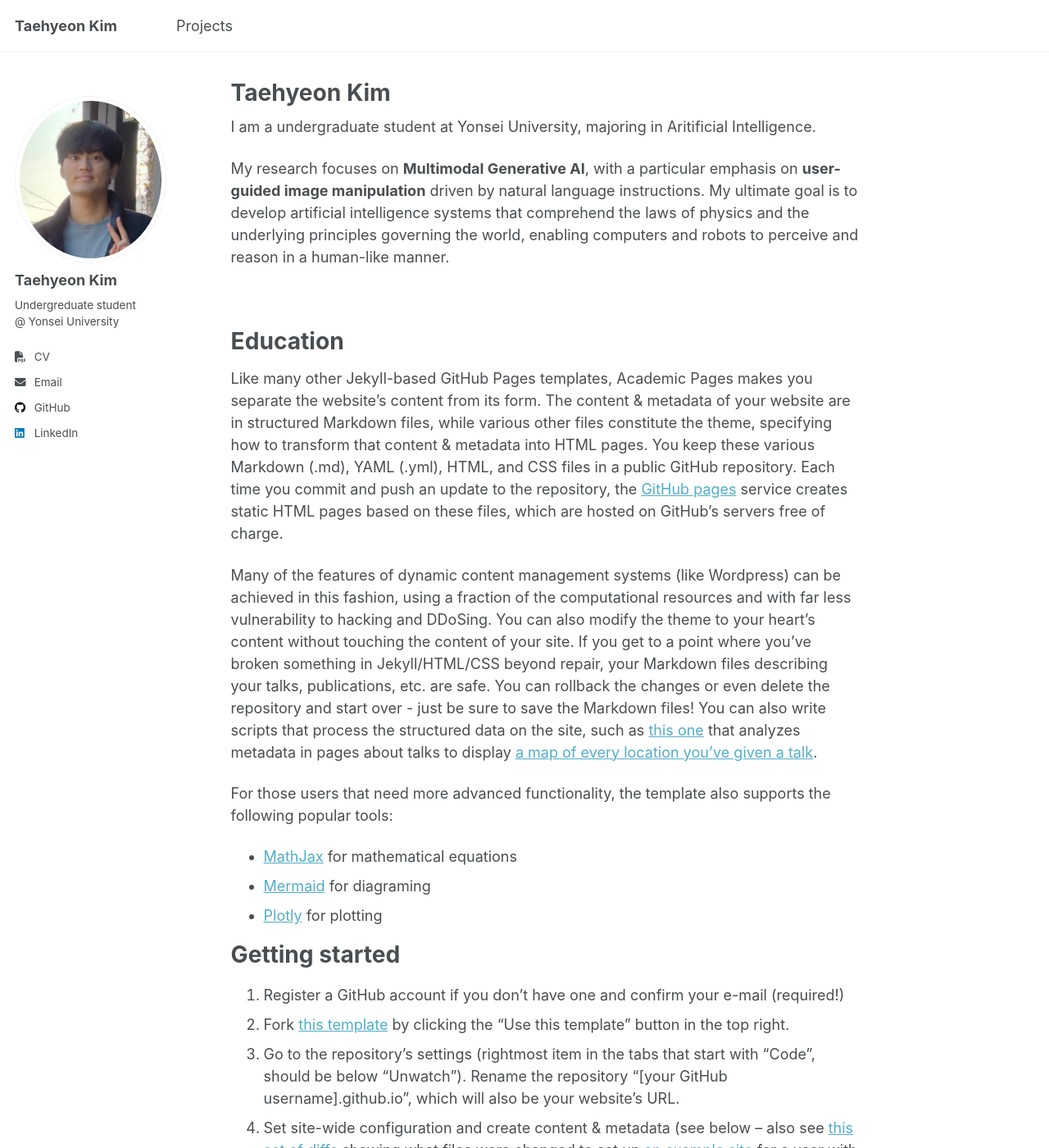
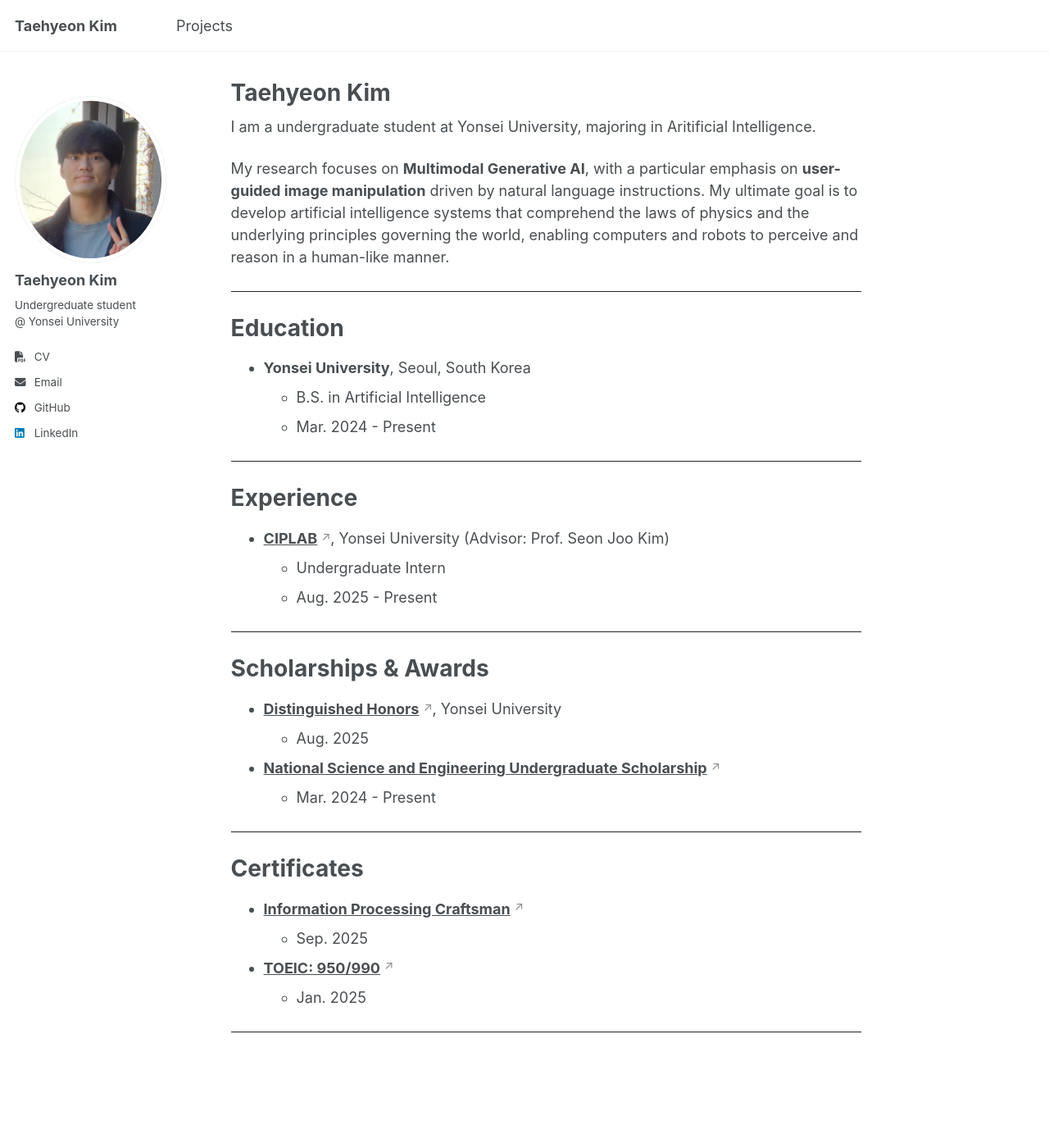
Before and after one commit to taehyeon-k/taehyeon-k.github.io, a Jekyll site: the page built from _pages/about.md, in a window 1280 px wide and 1400 px high. Shown: the whole window at 82% size. Built offline with Jekyll 4.4.1, drawn with Linux system fonts in a browser that asks for light colours; a script that is not in the unit is left out; some of the changed text lies outside the part shown.

Commit message:
about.md file changes

```diff
--- a/_data/navigation.yml
+++ b/_data/navigation.yml
@@ -10,6 +10,3 @@
 main:
   - title: "Projects"
     url: /projects/
-
- # - title: "CV"
- #   url: /cv/
--- a/_includes/head/custom.html
+++ b/_includes/head/custom.html
@@ -13,5 +13,5 @@
 <link rel="manifest" href="{{ base_path }}/images/manifest.json"/>
 <link rel="icon" href="/images/favicon.ico"/>
 <meta name="theme-color" content="#ffffff"/>
-
+<link rel="stylesheet" href="{{ '/assets/css/custom.css' | relative_url }}">
 <!-- end custom head snippets -->
--- a/_pages/about.md
+++ b/_pages/about.md
@@ -11,48 +11,37 @@ I am a undergraduate student at Yonsei University, majoring in Aritificial Intel
 
 My research focuses on **Multimodal Generative AI**, with a particular emphasis on **user-guided image manipulation** driven by natural language instructions. My ultimate goal is to develop artificial intelligence systems that comprehend the laws of physics and the underlying principles governing the world, enabling computers and robots to perceive and reason in a human-like manner.
 
-<br>
+<hr class="section-divider">
 
 Education
 ======
-Like many other Jekyll-based GitHub Pages templates, Academic Pages makes you separate the website's content from its form. The content & metadata of your website are in structured Markdown files, while various other files constitute the theme, specifying how to transform that content & metadata into HTML pages. You keep these various Markdown (.md), YAML (.yml), HTML, and CSS files in a public GitHub repository. Each time you commit and push an update to the repository, the [GitHub pages](https://pages.github.com/) service creates static HTML pages based on these files, which are hosted on GitHub's servers free of charge.
+- **Yonsei University**, Seoul, South Korea
+  - B.S. in Artificial Intelligence
+  - Mar. 2024 - Present
 
-Many of the features of dynamic content management systems (like Wordpress) can be achieved in this fashion, using a fraction of the computational resources and with far less vulnerability to hacking and DDoSing. You can also modify the theme to your heart's content without touching the content of your site. If you get to a point where you've broken something in Jekyll/HTML/CSS beyond repair, your Markdown files describing your talks, publications, etc. are safe. You can rollback the changes or even delete the repository and start over - just be sure to save the Markdown files! You can also write scripts that process the structured data on the site, such as [this one](https://github.com/academicpages/academicpages.github.io/blob/master/talkmap.ipynb) that analyzes metadata in pages about talks to display [a map of every location you've given a talk](https://academicpages.github.io/talkmap.html).
+<hr class="section-divider">
 
-For those users that need more advanced functionality, the template also supports the following popular tools:
-- [MathJax](https://www.mathjax.org/) for mathematical equations
-- [Mermaid](https://mermaid.js.org/) for diagraming
-- [Plotly](https://plotly.com/javascript/) for plotting
+Experience
+======
+- <a class="link-icon" href="https://www.ciplab.kr" target="_blank" rel="noopener">**CIPLAB**</a>, Yonsei University (Advisor: Prof. Seon Joo Kim)
+  - Undergraduate Intern
+  - Aug. 2025 - Present
 
-Getting started
+<hr class="section-divider">
+
+Scholarships & Awards
 ======
-1. Register a GitHub account if you don't have one and confirm your e-mail (required!)
-1. Fork [this template](https://github.com/academicpages/academicpages.github.io) by clicking the "Use this template" button in the top right.
-1. Go to the repository's settings (rightmost item in the tabs that start with "Code", should be below "Unwatch"). Rename the repository "[your GitHub username].github.io", which will also be your website's URL.
-1. Set site-wide configuration and create content & metadata (see below -- also see [this set of diffs](http://archive.is/3TPas) showing what files were changed to set up [an example site](https://getorg-testacct.github.io) for a user with the username "getorg-testacct")
-1. Upload any files (like PDFs, .zip files, etc.) to the files/ directory. They will appear at https://[your GitHub username].github.io/files/example.pdf.
-1. Check status by going to the repository settings, in the "GitHub pages" section
+- <a class="link-icon" href="https://www.yonsei.ac.kr/sc/277/subview.do" target="_blank" rel="noopener">**Distinguished Honors**</a>, Yonsei University
+  - Aug. 2025
+- <a class="link-icon" href="https://www.kosaf.go.kr/ko/scholar.do?pg=scholarship05_06_01&ttab1=0" target="_blank" rel="noopener">**National Science and Engineering Undergraduate Scholarship**</a>
+  - Mar. 2024 - Present
 
-Site-wide configuration
-------
-The main configuration file for the site is in the base directory in [_config.yml](https://github.com/academicpages/academicpages.github.io/blob/master/_config.yml), which defines the content in the sidebars and other site-wide features. You will need to replace the default variables with ones about yourself and your site's github repository. The configuration file for the top menu is in [_data/navigation.yml](https://github.com/academicpages/academicpages.github.io/blob/master/_data/navigation.yml). For example, if you don't have a portfolio or blog posts, you can remove those items from that navigation.yml file to remove them from the header.
+<hr class="section-divider">
 
-Create content & metadata
-------
-For site content, there is one Markdown file for each type of content, which are stored in directories like _publications, _talks, _posts, _teaching, or _pages. For example, each talk is a Markdown file in the [_talks directory](https://github.com/academicpages/academicpages.github.io/tree/master/_talks). At the top of each Markdown file is structured data in YAML about the talk, which the theme will parse to do lots of cool stuff. The same structured data about a talk is used to generate the list of talks on the [Talks page](https://academicpages.github.io/talks), each [individual page](https://academicpages.github.io/talks/2012-03-01-talk-1) for specific talks, the talks section for the [CV page](https://academicpages.github.io/cv), and the [map of places you've given a talk](https://academicpages.github.io/talkmap.html) (if you run this [python file](https://github.com/academicpages/academicpages.github.io/blob/master/talkmap.py) or [Jupyter notebook](https://github.com/academicpages/academicpages.github.io/blob/master/talkmap.ipynb), which creates the HTML for the map based on the contents of the _talks directory).
-
-**Markdown generator**
-
-The repository includes [a set of Jupyter notebooks](https://github.com/academicpages/academicpages.github.io/tree/master/markdown_generator
-) that converts a CSV containing structured data about talks or presentations into individual Markdown files that will be properly formatted for the Academic Pages template. The sample CSVs in that directory are the ones I used to create my own personal website at stuartgeiger.com. My usual workflow is that I keep a spreadsheet of my publications and talks, then run the code in these notebooks to generate the Markdown files, then commit and push them to the GitHub repository.
-
-How to edit your site's GitHub repository
-------
-Many people use a git client to create files on their local computer and then push them to GitHub's servers. If you are not familiar with git, you can directly edit these configuration and Markdown files directly in the github.com interface. Navigate to a file (like [this one](https://github.com/academicpages/academicpages.github.io/blob/master/_talks/2012-03-01-talk-1.md) and click the pencil icon in the top right of the content preview (to the right of the "Raw | Blame | History" buttons). You can delete a file by clicking the trashcan icon to the right of the pencil icon. You can also create new files or upload files by navigating to a directory and clicking the "Create new file" or "Upload files" buttons.
-
-Example: editing a Markdown file for a talk
-![Editing a Markdown file for a talk](/images/editing-talk.png)
-
-For more info
-------
-More info about configuring Academic Pages can be found in [the guide](https://academicpages.github.io/markdown/), the [growing wiki](https://github.com/academicpages/academicpages.github.io/wiki), and you can always [ask a question on GitHub](https://github.com/academicpages/academicpages.github.io/discussions). The [guides for the Minimal Mistakes theme](https://mmistakes.github.io/minimal-mistakes/docs/configuration/) (which this theme was forked from) might also be helpful.
+Certificates
+======
+- <a class="link-icon" href="https://www.q-net.or.kr/crf005.do?id=crf00503&jmCd=6921" target="_blank" rel="noopener">**Information Processing Craftsman**</a>
+  - Sep. 2025
+- <a class="link-icon" href="https://exam.toeic.co.kr/common/template/viewContents.php?contentsCode=19" target="_blank" rel="noopener">**TOEIC: 950/990**</a>
+  - Jan. 2025
+<hr class="section-divider">
--- a/_pages/projects.html
+++ b/_pages/projects.html
@@ -1,5 +1,5 @@
 ---
-layout: archive
+layout: projects
 title: "Projects"
 permalink: /projects/
 author_profile: true
--- /dev/null
+++ b/assets/css/custom.css
@@ -0,0 +1,48 @@
+/* Stronger section divider for <hr> */
+hr,
+.section-divider {
+  border: 0;
+  border-top: 1px solid #222; /* darker color, thinner line */
+  margin: 28px 0;
+}
+
+/* Darker but thinner bottom border for headings */
+.page__content h2,
+.page__content h3 {
+  border-bottom: 1px solid #222; /* darker + thinner */
+  padding-bottom: 6px;
+  margin-top: 32px;
+}
+
+/* Optional: look good in dark mode too */
+@media (prefers-color-scheme: dark) {
+  hr, .section-divider,
+  .page__content h2,
+  .page__content h3 {
+    border-color: #e0e0e0;
+  }
+}
+
+
+/* Neutral link: same color as surrounding text + small link icon */
+.link-icon {
+  color: currentColor;           /* inherit original text color */
+  text-decoration: none;         /* no default underline */
+  border-bottom: none;           /* neutralize theme borders */
+  position: relative;
+  padding-right: 0.9em;          /* room for the icon */
+}
+
+.link-icon::after {
+  content: "↗";                 /* small link icon */
+  font-size: 0.8em;              /* slightly smaller than text */
+  opacity: 0.65;                 /* subtle by default */
+  position: absolute;
+  right: 0; top: 0.05em;         /* align nicely with baseline */
+  line-height: 1;
+}
+
+.link-icon:hover::after,
+.link-icon:focus::after {
+  opacity: 1;                    /* clearer on hover/focus */
+}
```
